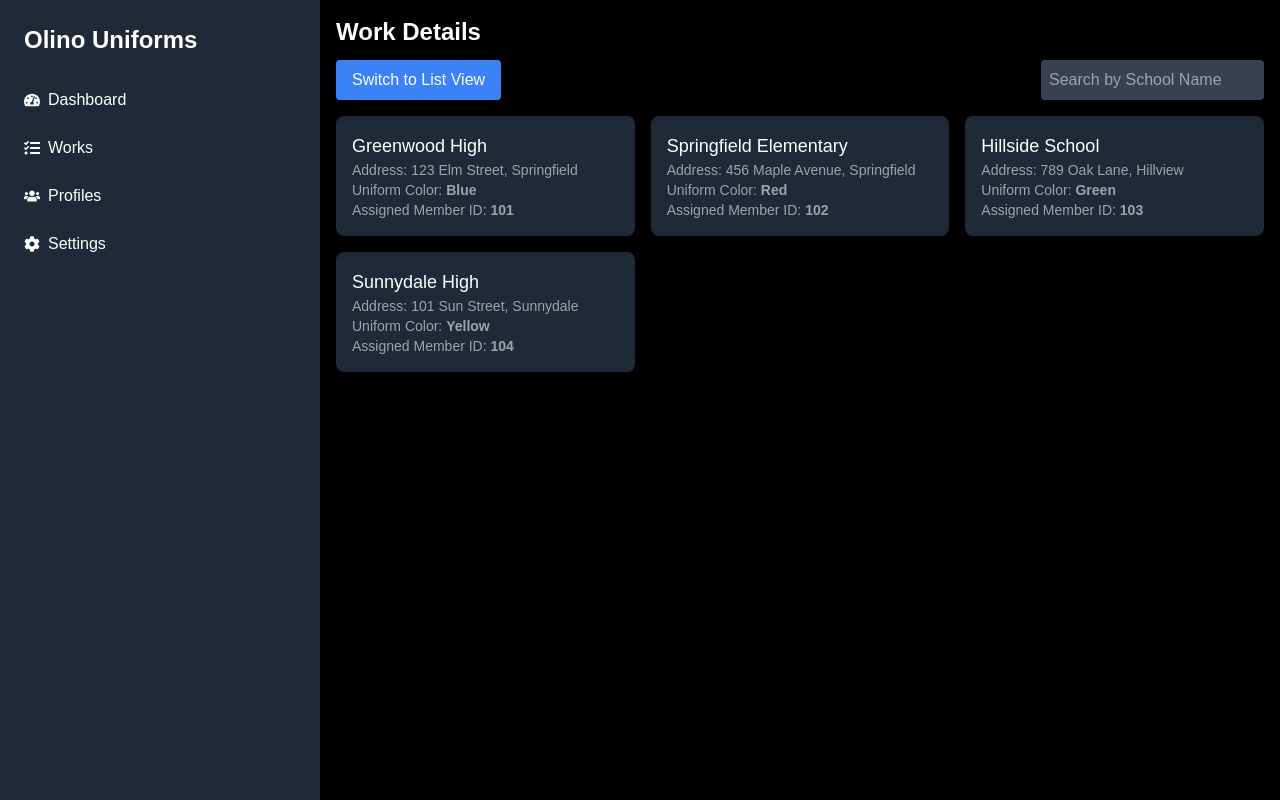
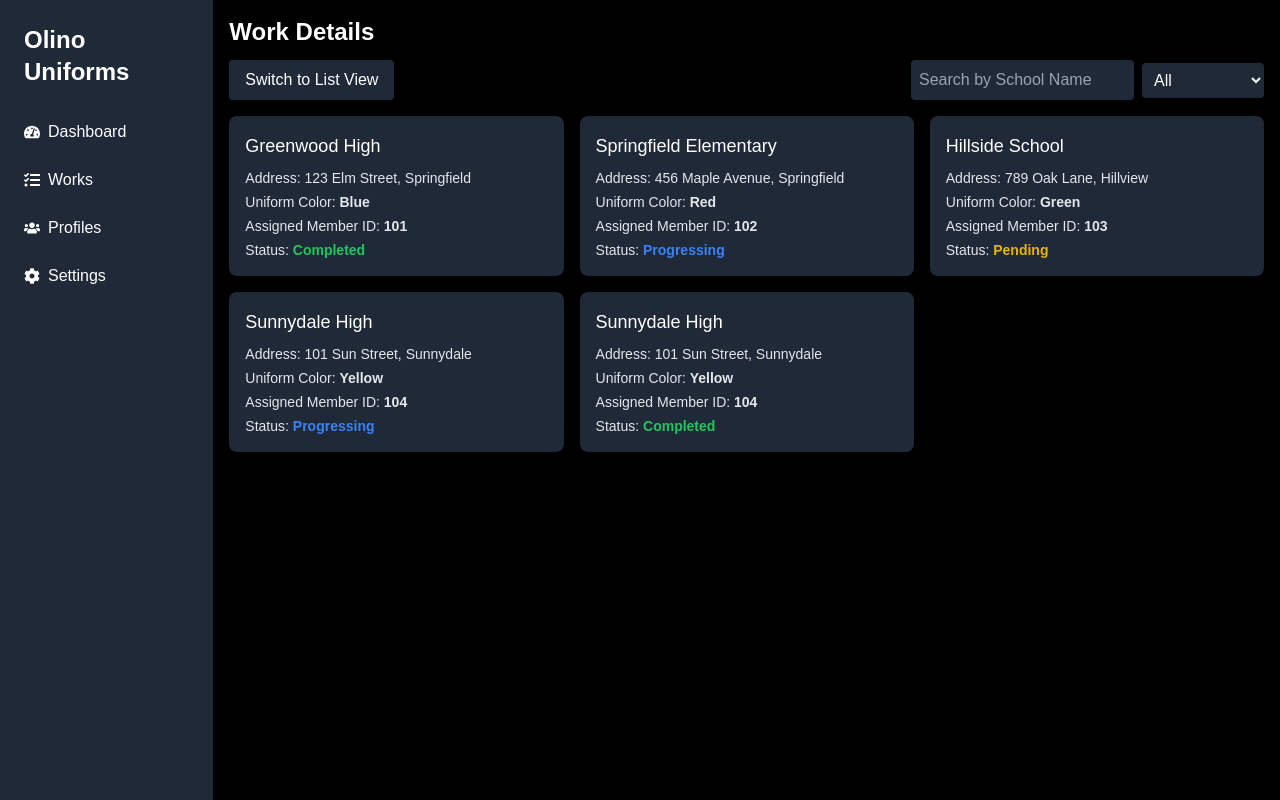
Before and after one commit to sinan-bh/olino-uniforms, a Next.js app: page /admin/works in a window 1280 px wide. Built offline with nearby package versions, Linux system fonts and the light colour scheme.

Commit message:
completed the specified profile

```diff
--- /dev/null
+++ b/src/app/(root)/admin/profiles/[profileId]/page.tsx
@@ -0,0 +1,15 @@
+import React from "react";
+import EditProfilePopup from "@/components/admin/profiles/profile-by-id";
+
+export default function Page() {
+  return (
+    <div className="h-screen  bg-black w-full flex flex-col justify-center">
+      <div className="ml-20">
+        <div className="text-white text-3xl font-semibold mb-8">Profile</div>
+      </div>
+      <div>
+        <EditProfilePopup />
+      </div>
+    </div>
+  );
+}
--- a/src/components/admin/dashboard/project-card/project-card.tsx
+++ b/src/components/admin/dashboard/project-card/project-card.tsx
@@ -21,14 +21,14 @@ const ProjectCard: React.FC<ProjectCardProps> = ({ title, progress }) => {
           <div>Members {10}</div>
           <div>Works {23}</div>
         </div>
-        <div>
+        <Link href={`/admin/profiles`}>
           <div className="w-full h-10 rounded-xl flex justify-center items-center border my-4 hover:bg-teal-500 hover:border">
-            pending Works
+            See All Members
           </div>
-        </div>
+        </Link>
         <Link href={"/admin/works"}>
           <div className="bg-teal-500  text-white text-center px-4 py-2 rounded-xl hover:bg-transparent hover:border">
-            See All Project
+            See All Works
           </div>
         </Link>
       </div>
--- /dev/null
+++ b/src/components/admin/profiles/profile-by-id.tsx
@@ -0,0 +1,84 @@
+"use client";
+
+import React from "react";
+import { users } from "@/const/data-set";
+import { useParams } from "next/navigation";
+
+interface WorkDetail {
+  schoolName: string;
+  status: "Shipped" | "Delivered" | "Pending";
+}
+
+// eslint-disable-next-line @typescript-eslint/no-unused-vars
+interface ProfileProps {
+  user: {
+    name: string;
+    email: string;
+    joinDate: string;
+    role: string;
+    profileImage: string;
+  };
+  workDetails: WorkDetail[];
+}
+
+const Profile: React.FC = () => {
+  const { profileId }: { profileId: string } = useParams();
+  const statusStyles = {
+    Shipped: "bg-yellow-500 text-black",
+    Delivered: "bg-green-500 text-white",
+    Pending: "bg-red-500 text-white",
+  };
+
+  const user = users.find((u) => u.memberId === profileId);
+
+  return (
+    <div className=" text-white  flex justify-center items-center">
+      <div className="max-auto max-w-5xl bg-gray-800 container rounded-xl p-6">
+        <div className="flex justify-between items-center border-b border-gray-700 pb-4">
+          <div>
+            <h1 className="text-2xl font-bold">{user?.name}</h1>
+            <p className="text-gray-400">{user?.email}</p>
+            <p className="text-gray-400">
+              <strong>Joined:</strong> {user?.joinDate}
+            </p>
+            <p className="text-gray-400">
+              <strong>Role:</strong> {user?.role}
+            </p>
+          </div>
+          {/* Profile Image */}
+          <div className="w-24 h-24 font-bold text-4xl flex justify-center items-center bg-gray-500 text-black rounded-full overflow-hidden border-2 border-gray-500">
+            {user?.name[0]}
+          </div>
+        </div>
+
+        {/* Middle Section - Work Details */}
+        <div className="mt-6">
+          <h2 className="text-xl font-semibold mb-4">Work Details</h2>
+          <div className="space-y-4">
+            {user?.workDetails?.map((work, index) => (
+              <div
+                key={index}
+                className="flex justify-between items-center p-4 rounded-lg bg-gray-800"
+              >
+                <div>
+                  <p className="text-lg font-medium">{work.schoolName}</p>
+                </div>
+                <div>
+                  <span
+                    className={`px-4 py-1 rounded-full text-sm font-semibold ${
+                      statusStyles[work.status]
+                    }`}
+                  >
+                    {work.status}
+                  </span>
+                </div>
+              </div>
+            ))}
+          </div>
+        </div>
+      </div>
+    </div>
+  );
+};
+
+export default Profile;
--- a/src/components/admin/sidebar/sidebar.tsx
+++ b/src/components/admin/sidebar/sidebar.tsx
@@ -3,7 +3,7 @@ import { FaTachometerAlt, FaTasks, FaUsers, FaCog } from "react-icons/fa";
 
 const Sidebar: React.FC = () => {
   return (
-    <div className="w-1/4 bg-gray-800 text-white p-6">
+    <div className="w-1/6 bg-gray-800 text-white p-6 z-10">
       <h2 className="text-2xl font-bold mb-8">Olino Uniforms</h2>
       <ul className="space-y-6">
         <li className="flex items-center space-x-2">
--- a/src/components/admin/works/works.tsx
+++ b/src/components/admin/works/works.tsx
@@ -6,36 +6,51 @@ import { mockData } from "@/const/data-set";
 const Works: React.FC = () => {
   const [isGridView, setIsGridView] = useState(true);
   const [searchQuery, setSearchQuery] = useState("");
+  const [selectedStatus, setSelectedStatus] = useState("all");
 
-  // Filter works based on school name
-  const filteredWorks = mockData.filter((work) =>
-    work.schoolName.toLowerCase().includes(searchQuery.toLowerCase())
-  );
+  const filteredWorks = mockData.filter((work) => {
+    const matchesSearch = work.schoolName
+      .toLowerCase()
+      .includes(searchQuery.toLowerCase());
+    const matchesStatus =
+      selectedStatus === "all" || work.status === selectedStatus;
+    return matchesSearch && matchesStatus;
+  });
 
   return (
     <div className="container p-4">
       <h1 className="text-2xl font-semibold text-white">Work Details</h1>
-      <div className="flex justify-between items-center mb-4 mt-3">
+      <div className="flex flex-wrap justify-between items-center mb-4 mt-3">
         <button
           onClick={() => setIsGridView(!isGridView)}
-          className="bg-blue-500 text-white px-4 py-2 rounded hover:bg-blue-600"
+          className="bg-gray-800 text-white px-4 py-2 rounded hover:bg-gray-900"
         >
           {isGridView ? "Switch to List View" : "Switch to Grid View"}
         </button>
-        <div>
+        <div className="flex items-center gap-2">
           <input
             type="text"
             placeholder="Search by School Name"
             value={searchQuery}
             onChange={(e) => setSearchQuery(e.target.value)}
-            className="w-full p-2 rounded bg-gray-700 text-white placeholder-gray-400 focus:outline-none focus:ring-2 focus:ring-blue-500"
+            className="w-full p-2 rounded bg-gray-800 text-white placeholder-gray-400 hover:bg-gray-900"
           />
+          <select
+            value={selectedStatus}
+            onChange={(e) => setSelectedStatus(e.target.value)}
+            className="p-2 rounded bg-gray-800 text-white hover:bg-gray-900"
+          >
+            <option value="all">All</option>
+            <option value="completed">Completed</option>
+            <option value="progressing">Progressing</option>
+            <option value="pending">Pending</option>
+          </select>
         </div>
       </div>
       <div
         className={`grid gap-4 ${
           isGridView ? "grid-cols-1 md:grid-cols-2 lg:grid-cols-3" : ""
-        } overflow-y-auto`}
+        } max-h-[75vh] overflow-y-auto`}
       >
         {filteredWorks.length > 0 ? (
           filteredWorks.map((work) => (
@@ -43,21 +58,35 @@ const Works: React.FC = () => {
               key={work.id}
               className={`p-4 rounded-lg ${
                 isGridView ? "bg-gray-800" : "bg-gray-800"
-              }`}
+              } `}
             >
               <h2 className="text-lg font-medium text-white">
                 {work.schoolName}
               </h2>
-              <p className="text-gray-400 text-sm">
+              <p className="text-gray-200 pt-2 text-sm">
                 Address: {work.schoolAddress}
               </p>
-              <p className="text-gray-400 text-sm">
+              <p className="text-gray-200 pt-1 text-sm">
                 Uniform Color:{" "}
                 <span className="font-semibold">{work.uniformColor}</span>
               </p>
-              <p className="text-gray-400 text-sm">
+              <p className="text-gray-200 pt-1 text-sm">
                 Assigned Member ID:{" "}
                 <span className="font-semibold">{work.assignedMemberId}</span>
+              </p>
+              <p className="text-gray-200 pt-1 text-sm">
+                Status:{" "}
+                <span
+                  className={`font-semibold capitalize ${
+                    work.status === "pending"
+                      ? "text-yellow-500"
+                      : work.status === "completed"
+                      ? "text-green-500"
+                      : "text-blue-500"
+                  }`}
+                >
+                  {work.status}
+                </span>
               </p>
             </div>
           ))
--- a/src/const/data-set.ts
+++ b/src/const/data-set.ts
@@ -43,6 +43,7 @@ export interface Work {
   schoolName: string;
   schoolAddress: string;
   assignedMemberId: number;
+  status: "pending" | "completed" | "progressing";
 }
 
 export const mockData: Work[] = [
@@ -52,6 +53,7 @@ export const mockData: Work[] = [
     schoolName: "Greenwood High",
     schoolAddress: "123 Elm Street, Springfield",
     assignedMemberId: 101,
+    status: "completed",
   },
   {
     id: 2,
@@ -59,6 +61,7 @@ export const mockData: Work[] = [
     schoolName: "Springfield Elementary",
     schoolAddress: "456 Maple Avenue, Springfield",
     assignedMemberId: 102,
+    status: "progressing",
   },
   {
     id: 3,
@@ -66,6 +69,7 @@ export const mockData: Work[] = [
     schoolName: "Hillside School",
     schoolAddress: "789 Oak Lane, Hillview",
     assignedMemberId: 103,
+    status: "pending",
   },
   {
     id: 4,
@@ -73,5 +77,70 @@ export const mockData: Work[] = [
     schoolName: "Sunnydale High",
     schoolAddress: "101 Sun Street, Sunnydale",
     assignedMemberId: 104,
+    status: "progressing",
+  },
+  {
+    id: 5,
+    uniformColor: "Yellow",
+    schoolName: "Sunnydale High",
+    schoolAddress: "101 Sun Street, Sunnydale",
+    assignedMemberId: 104,
+    status: "completed",
   },
 ];
+
+export const users = [
+  {
+    id: 1,
+    memberId: "M1",
+    name: "Alice Johnson",
+    email: "alice.johnson@example.com",
+    joinDate: "2023-02-15",
+    role: "Teacher",
+    profileImage: "https://via.placeholder.com/150",
+    workDetails: [
+      { schoolName: "Greenwood High School", status: "Shipped" },
+      { schoolName: "Springfield Elementary", status: "Pending" },
+    ],
+  },
+  {
+    id: 2,
+    memberId: "M2",
+    name: "Michael Smith",
+    email: "michael.smith@example.com",
+    joinDate: "2021-10-10",
+    role: "Principal",
+    profileImage: "https://via.placeholder.com/150",
+    workDetails: [
+      { schoolName: "Blue Ridge Academy", status: "Delivered" },
+      { schoolName: "Riverside Secondary School", status: "Shipped" },
+    ],
+  },
+  {
+    id: 3,
+    memberId: "M3",
+    name: "Sophia Brown",
+    email: "sophia.brown@example.com",
+    joinDate: "2022-07-20",
+    role: "Administrator",
+    profileImage: "https://via.placeholder.com/150",
+    workDetails: [
+      { schoolName: "Hillside High", status: "Delivered" },
+      { schoolName: "Lakeshore Academy", status: "Pending" },
+      { schoolName: "Evergreen Primary", status: "Shipped" },
+    ],
+  },
+  {
+    id: 4,
+    memberId: "M4",
+    name: "James Wilson",
+    email: "james.wilson@example.com",
+    joinDate: "2020-05-01",
+    role: "Supervisor",
+    profileImage: "https://via.placeholder.com/150",
+    workDetails: [
+      { schoolName: "Cedarwood High", status: "Delivered" },
+      { schoolName: "Meadowbrook Academy", status: "Pending" },
+    ],
+  },
+];
```
Also changed, not shown: src/components/admin/dashboard/members/members.tsx (+4 -4 lines), src/components/admin/profiles/add-members.tsx (+6 -9 lines), src/components/admin/profiles/profiles.tsx (+7 -5 lines).
